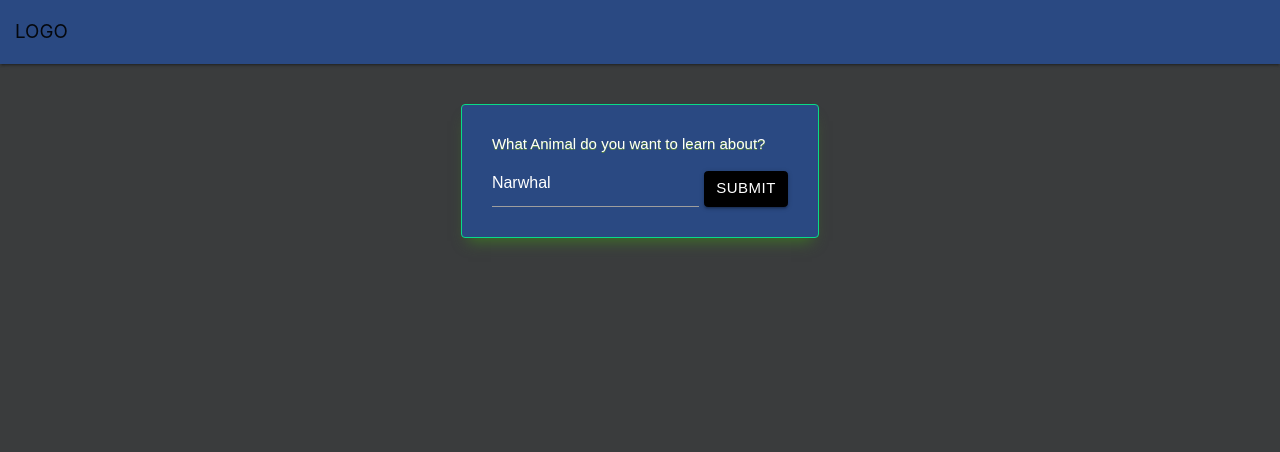
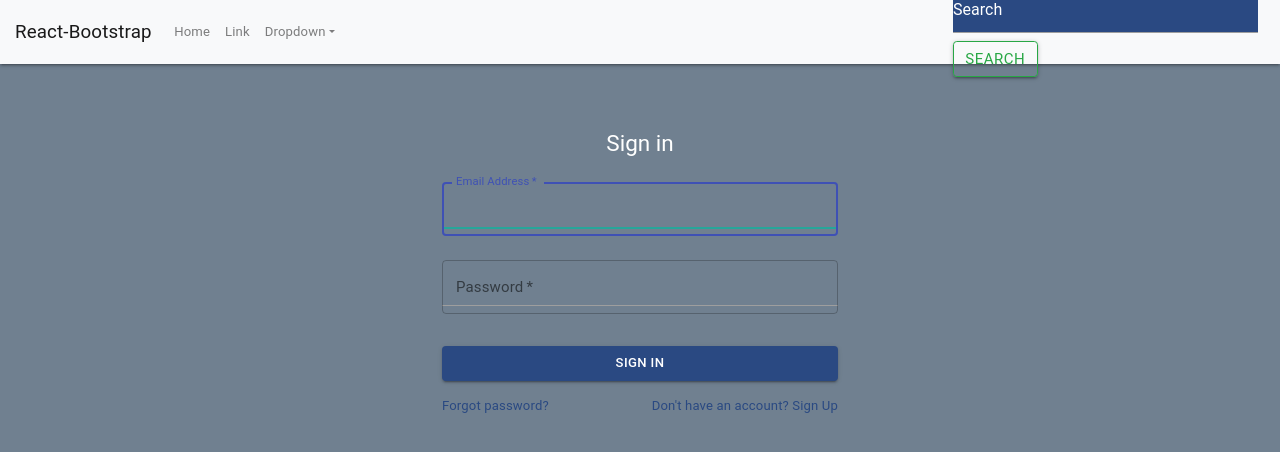
Before and after one commit to AEHevia/Narwhal, a React (Create React App) app in the folder client/: page / in a window 1280 px wide. Shown: the top 452 px of the page. Built offline with nearby package versions, Linux system fonts and the light colour scheme.

Commit message:
Used React Bootstrap for NavBar and Theme-UI for SignIn

```diff
--- a/client/package.json
+++ b/client/package.json
@@ -32,5 +32,9 @@
 			"last 1 firefox version",
 			"last 1 safari version"
 		]
+	},
+	"devDependencies": {
+		"@material-ui/core": "^4.6.0",
+		"@material-ui/icons": "^4.5.1"
 	}
 }
--- a/client/public/index.html
+++ b/client/public/index.html
@@ -24,7 +24,6 @@
             crossorigin="anonymous"
     />
 
-    <link rel="manifest" href="%PUBLIC_URL%/manifest.json" />
     <!--
       Notice the use of %PUBLIC_URL% in the tags above.
       It will be replaced with the URL of the `public` folder during the build.
--- a/client/src/App.js
+++ b/client/src/App.js
@@ -1,13 +1,14 @@
 import React from 'react';
-import SearchParams from './components/SearchParams';
-import NavBar from './components/NavBar';
-import Navbar from "reactstrap/es/Navbar";
+import NavigationBar from './components/NavBar';
+import SignIn from "./components/SignIn";
+import 'bootstrap/dist/css/bootstrap.min.css';
+
 
 const App = () => {
 	return (
 		<div>
-			<NavBar />
-			<SearchParams />
+			<NavigationBar />
+			<SignIn />
 		</div>
 	);
 };
--- a/client/src/components/NavBar.js
+++ b/client/src/components/NavBar.js
@@ -1,14 +1,38 @@
 import React, { Component } from 'react';
-import { Navbar } from "react-bootstrap";
+import Navbar from "react-bootstrap/Navbar";
+import Nav from "react-bootstrap/Nav";
+import NavDropdown from "react-bootstrap/NavDropdown";
+import Form from "react-bootstrap/Form";
+import FormControl from "react-bootstrap/FormControl";
+import Button from "react-bootstrap/Button";
 
-class NavBar extends Component {
+
+class NavigationBar extends Component {
   render() {
     return (
-      <Navbar expand="md">
-        <Navbar.Brand href="#home">LOGO</Navbar.Brand>
+      <Navbar bg="light" expand="lg">
+        <Navbar.Brand href="#home">React-Bootstrap</Navbar.Brand>
+        <Navbar.Toggle aria-controls="basic-navbar-nav" />
+        <Navbar.Collapse id="basic-navbar-nav">
+          <Nav className="mr-auto">
+            <Nav.Link href="#home">Home</Nav.Link>
+            <Nav.Link href="#link">Link</Nav.Link>
+            <NavDropdown title="Dropdown" id="basic-nav-dropdown">
+              <NavDropdown.Item href="#action/3.1">Action</NavDropdown.Item>
+              <NavDropdown.Item href="#action/3.2">Another action</NavDropdown.Item>
+              <NavDropdown.Item href="#action/3.3">Something</NavDropdown.Item>
+              <NavDropdown.Divider />
+              <NavDropdown.Item href="#action/3.4">Separated link</NavDropdown.Item>
+            </NavDropdown>
+          </Nav>
+          <Form inline>
+            <FormControl type="text" placeholder="Search" className="mr-sm-2" />
+            <Button variant="outline-success">Search</Button>
+          </Form>
+        </Navbar.Collapse>
       </Navbar>
     )
   }
 }
 
-export default NavBar;
+export default NavigationBar;
--- /dev/null
+++ b/client/src/components/SignIn.js
@@ -0,0 +1,102 @@
+
+import React from 'react';
+import Button from '@material-ui/core/Button';
+import CssBaseline from '@material-ui/core/CssBaseline';
+import TextField from '@material-ui/core/TextField';
+import Link from '@material-ui/core/Link';
+import Grid from '@material-ui/core/Grid';
+import Typography from '@material-ui/core/Typography';
+import { makeStyles } from '@material-ui/core/styles';
+import Container from '@material-ui/core/Container';
+
+const useStyles = makeStyles(theme => ({
+  '@global': {
+    body: {
+      backgroundColor: theme.palette.common.white,
+    },
+  },
+  paper: {
+    marginTop: theme.spacing(8),
+    display: 'flex',
+    flexDirection: 'column',
+    alignItems: 'center',
+  },
+  avatar: {
+    margin: theme.spacing(1),
+    backgroundColor: theme.palette.secondary.main,
+  },
+  form: {
+    width: '100%', // Fix IE 11 issue.
+    marginTop: theme.spacing(1),
+  },
+  submit: {
+    margin: theme.spacing(3, 0, 2),
+  },
+}));
+
+export default function SignIn() {
+  const classes = useStyles();
+
+  return (
+    <Container component="main" maxWidth="xs">
+      <CssBaseline />
+      <div className={classes.paper}>
+        {/*<Avatar className={classes.avatar}>*/}
+        {/*  <LockOutlinedIcon />*/}
+        {/*</Avatar>*/}
+        <Typography component="h1" variant="h5">
+          Sign in
+        </Typography>
+        <form className={classes.form} noValidate>
+          <TextField
+            variant="outlined"
+            margin="normal"
+            required
+            fullWidth
+            id="email"
+            label="Email Address"
+            name="email"
+            autoComplete="email"
+            autoFocus
+          />
+          <TextField
+            variant="outlined"
+            margin="normal"
+            required
+            fullWidth
+            name="password"
+            label="Password"
+            type="password"
+            id="password"
+            autoComplete="current-password"
+          />
+          {/*<FormControlLabel*/}
+          {/*  control={<Checkbox value="remember" color="primary" />}*/}
+          {/*  label="Remember me"*/}
+          {/*/>*/}
+          <Button
+            type="submit"
+            fullWidth
+            variant="contained"
+            color="primary"
+            className={classes.submit}
+          >
+            Sign In
+          </Button>
+          <Grid container>
+            <Grid item xs>
+              <Link href="#" variant="body2">
+                Forgot password?
+              </Link>
+            </Grid>
+            <Grid item>
+              <Link href="#" variant="body2">
+                {"Don't have an account? Sign Up"}
+              </Link>
+            </Grid>
+          </Grid>
+        </form>
+      </div>
+    </Container>
+  );
+}
--- a/client/src/index.css
+++ b/client/src/index.css
@@ -1,5 +1,5 @@
 body {
-  background-color: #3a3c3d !important;
+  background-color: slategray !important;
   margin: 0;
   font-family: "Helvetica Neue",  "sans-serif";
   -webkit-font-smoothing: antialiased;
@@ -159,3 +159,14 @@ code {
     background: #2a4982;
     margin-bottom: 40px;
 }
+
+a.MuiTypography-colorPrimary {
+    color: #2a4982 !important;
+}
+.MuiButton-containedPrimary {
+    background-color: #2a4982 !important;
+}
+
+.MuiInputBase-input, .MuiTypography-root{
+    color: white !important;
+}
```
Also changed, not shown: 1 other file (tests, documents, lock files or other folders).
